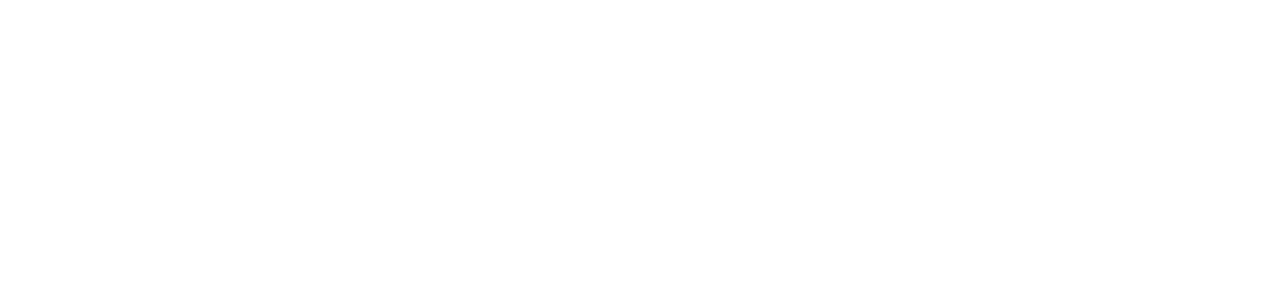
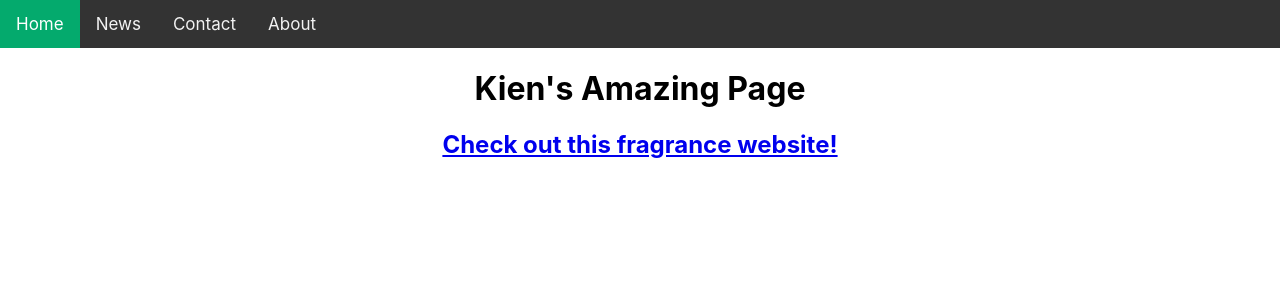
Before and after one commit to utk-cs340-fall23/FragranceFinder, a React (Create React App) app in the folder frontend/: page /nav in a window 1280 px wide. Before the commit this address had no page. Shown: the top 300 px of the page. Built offline with nearby package versions, Linux system fonts and the light colour scheme.

Commit message:
added Kien's page

```diff
--- a/frontend/src/App.js
+++ b/frontend/src/App.js
@@ -3,6 +3,7 @@
 import Home from './pages';
 import Email from './pages/email';
 import CrudExample from './pages/CrudExample';
+import Navbar from './pages/navigation';
 import "./App.css";
 
 function App() {
@@ -13,6 +14,7 @@
 				<Route exact path='/' element={<Home />} />
 				<Route path='/email' element={<Email />} />
 				<Route path='/crud' element={<CrudExample />} />
+				<Route path='/nav' element={<Navbar />} />
 			</Routes>
 		</Router>
 	);
--- /dev/null
+++ b/frontend/src/pages/CSS/navbar.css
@@ -0,0 +1,27 @@
+/* Add a black background color to the top navigation */
+.topnav {
+    background-color: #333;
+    overflow: hidden;
+  }
+
+  /* Style the links inside the navigation bar */
+  .topnav a {
+    float: left;
+    color: #f2f2f2;
+    text-align: center;
+    padding: 14px 16px;
+    text-decoration: none;
+    font-size: 17px;
+  }
+
+  /* Change the color of links on hover */
+  .topnav a:hover {
+    background-color: #ddd;
+    color: black;
+  }
+
+  /* Add a color to the active/current link */
+  .topnav a.active {
+    background-color: #04AA6D;
+    color: white;
+  }
--- a/frontend/src/pages/index.js
+++ b/frontend/src/pages/index.js
@@ -8,6 +8,8 @@
 			<a href="/crud">Lakelon Bailey's CRUD demo</a>
 			<br/>
 			<a href="/email">Stephen Souther's email demo</a>
+            <br/>
+            <a href="/nav">Kien Nguyen's Navigation Bar demo</a>
         </div>
     );
 };
--- /dev/null
+++ b/frontend/src/pages/navigation.js
@@ -0,0 +1,22 @@
+import React from "react";
+import "./CSS/navbar.css"
+
+export const Navbar = () => {
+    return (
+        <div>
+            <div class="topnav">
+                <a class="active" href="#home">Home</a>
+                <a href="#news">News</a>
+                <a href="#contact">Contact</a>
+                <a href="#about">About</a>
+            </div>
+            <center>
+            <h1>Kien's Amazing Page</h1>
+            <h2><a href="https://www.fragrancenet.com/ni/fragrances?f=0!4U">Check out this fragrance website!</a></h2>
+            </center>
+        </div>
+    );
+
+};
+
+export default Navbar;
```
